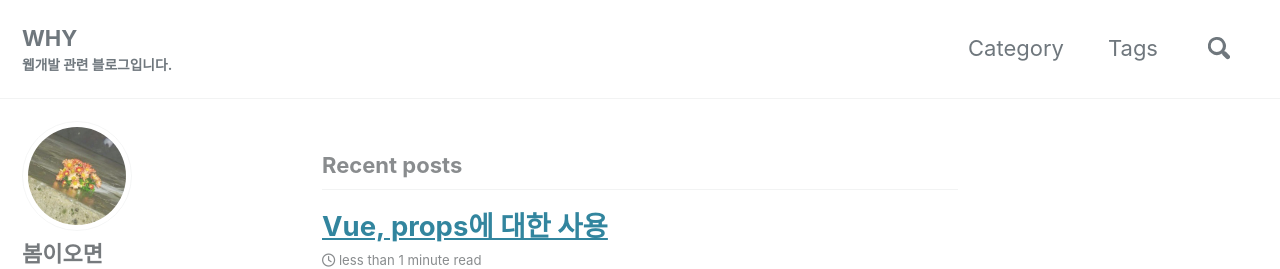
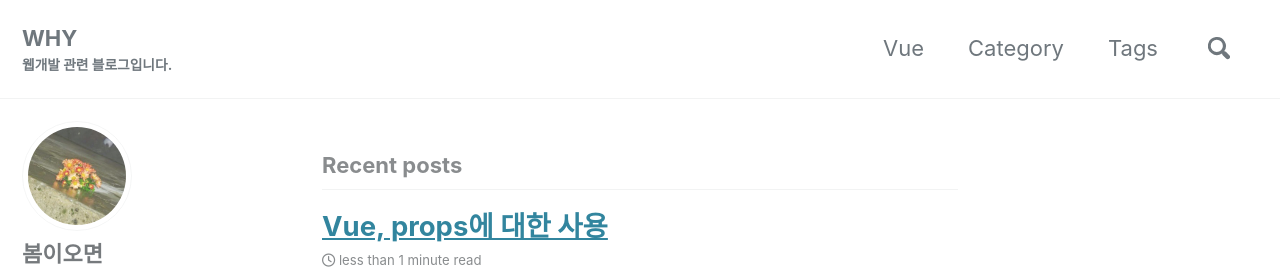
Before and after one commit to springcome/springcome.github.io, a Jekyll site: the page built from index.html, in a window 1280 px wide and 900 px high. Shown: the top 269 px of the window. Built offline with Jekyll 4.4.1, drawn with Linux system fonts in a browser that asks for light colours; cached includes are drawn as plain includes; nearby versions of some CDN libraries; the list of posts is cut into pages by our own code.

Commit message:
Update navigation.yml

```diff
--- a/_data/navigation.yml
+++ b/_data/navigation.yml
@@ -1,5 +1,7 @@
 # main links
 main:
+  - title: "Vue"
+    url: /categories/Vue/
   - title: "Category"
     url: /categories/
   - title: "Tags"
```
